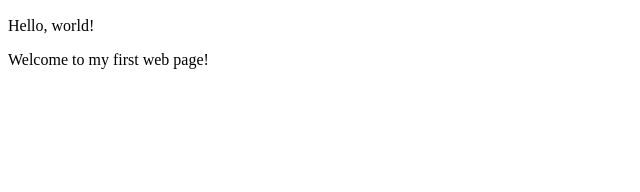
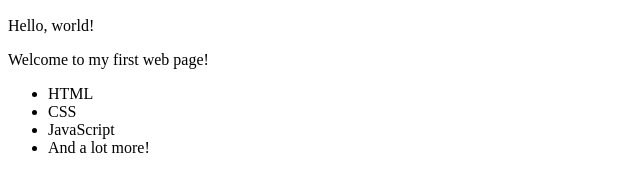
Before and after one commit to omoshthegeek254/f-web, a plain HTML site: page my-first-website.html in a window 1280 px wide. Shown: the part 110-302 px from the top of the page, without its empty margins (0-640 px from the left). Drawn offline with Linux system fonts and the light colour scheme.

Commit message:
add list elements

```diff
--- a/my-first-website.html
+++ b/my-first-website.html
@@ -9,5 +9,13 @@
 
     <p>Hello, world!</p>
     <p>Welcome to my first web page!</p>
+
+        <ul>
+            <li>HTML</li>
+            <li>CSS</li>
+            <li>JavaScript</li>
+            <li>And a lot more!</li>
+          </ul>
+
   </body>
 </html>
```
